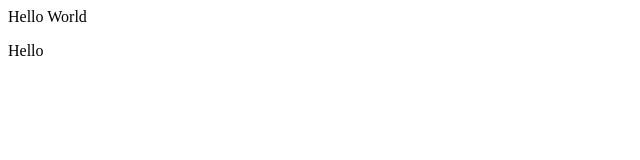
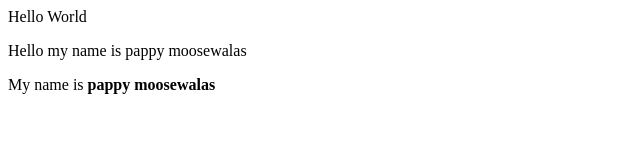
Before and after one commit to shaurya-267/Local-Repo, a plain HTML site: page index.html in a window 1280 px wide. Shown: the whole page, without its empty margins (0-640 px from the left). Drawn offline with Linux system fonts and the light colour scheme.

Commit message:
Please get implemented

```diff
--- a/index.html
+++ b/index.html
@@ -1,2 +1,3 @@
 <p>Hello World</p>
-<p>Hello </p>
+<p>Hello my name is pappy moosewalas</p>
+<p>My name is <strong>pappy moosewalas</strong></p>
```
